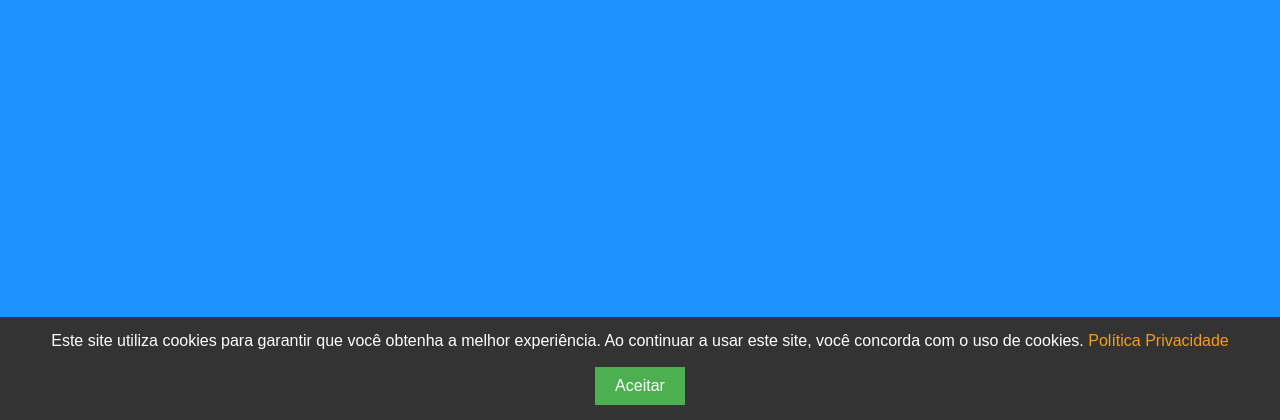
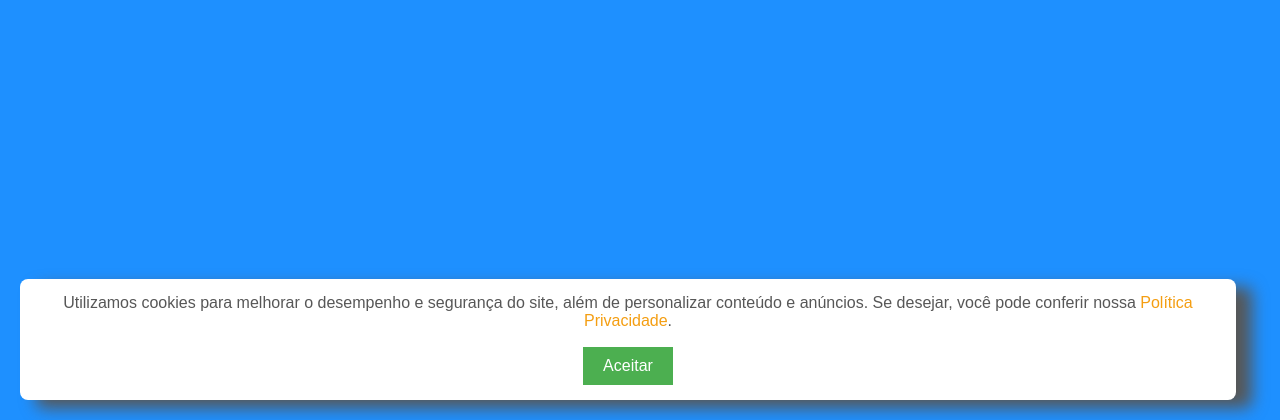
Before and after one commit to santosgv/WordKids, a Django app: page / in a window 1280 px wide. Shown: the part 380-800 px from the top of the page. Run offline with Django 5.2, Linux system fonts and the light colour scheme; data that the repository does not hold is empty.

Commit message:
new cookes

```diff
--- a/Backend/Core/templates/index.html
+++ b/Backend/Core/templates/index.html
@@ -1,8 +1,9 @@
 {% extends 'base.html' %}
+{% load i18n %}
 {% load static %}
 
 {% block 'title' %}
-Pagina inicial
+{% trans "Pagina Inicial" %}
 {% endblock %}
 
  {% block 'cabeca' %}
@@ -18,12 +19,12 @@ Pagina inicial
     <div class="row justify-content-center">
         {% for img in imagens %}
         <div class="card text-center carde" style="width: 20rem;">
-            <span class="badge badge-danger">Novo</span>
+            <span class="badge badge-danger">{% trans "Novo" %}</span>
             <img src="{{img.arquivo.url}}" class="card-img-top" alt="{{img.arquivo.url}}">
             <div class="card-body">
                 <h5 class="card-title">{{img.nome}}</h5>
                 <p class="card-text">{{img.descricao}}</p>
-                <a href="{% url 'Core:desenho' img.nome %}" class="btn btn-success">Ver</a>
+                <a href="{% url 'Core:desenho' img.nome %}" class="btn btn-success">{% trans "Ver" %}</a>
             </div>
         </div>
         {%endfor%}
@@ -32,11 +33,11 @@ Pagina inicial
     <nav aria-label="Page navigation example">
         <ul class="pagination">
             {% if imagens.has_previous %}
-          <li class="page-item"><a class="page-link" href="?page={{ imagens.previous_page_number }}">Voltar</a></li>
+          <li class="page-item"><a class="page-link" href="?page={{ imagens.previous_page_number }}">{% trans "Voltar" %}</a></li>
           {% endif %}
           <li class="page-item"><a class="page-link" href="#">{{ imagens.number }}:{{ imagens.paginator.num_pages }}</a></li>
           {% if imagens.has_next %}
-          <li class="page-item"><a class="page-link" href="?page={{ imagens.next_page_number }}">Proximo</a></li>
+          <li class="page-item"><a class="page-link" href="?page={{ imagens.next_page_number }}">{% trans "Proximo" %}</a></li>
           {% endif %}
         </ul>
       </nav>
--- a/Backend/Core/views.py
+++ b/Backend/Core/views.py
@@ -11,6 +11,7 @@ from django.http import JsonResponse,HttpResponse
 from django.views.decorators.cache import cache_page
 from django.core.cache import cache
 from PIL import Image
+
 
 def get_categorias():
     cached_categorias = cache.get('all_categorias')
--- a/Backend/Word/urls.py
+++ b/Backend/Word/urls.py
@@ -6,6 +6,7 @@ from django.conf.urls.static import static
 
 
 urlpatterns = [
+    path('admin/clearcache/', include('clearcache.urls')),
     path('admin/', admin.site.urls),
     path('',include('Core.urls')),
 ]
--- a/Backend/templates/base.html
+++ b/Backend/templates/base.html
@@ -82,7 +82,7 @@
       <p>Copyright 2024 Todos os direitos reservados</p>
   </nav>
   <div id="cookie-popup" class="cookie-popup">
-    <p>Este site utiliza cookies para garantir que você obtenha a melhor experiência. Ao continuar a usar este site, você concorda com o uso de cookies. <a href="{% url 'Core:politica'  %}">Política Privacidade</a></p>
+    <p>Utilizamos cookies para melhorar o desempenho e segurança do site, além de personalizar conteúdo e anúncios. Se desejar, você pode conferir nossa <a href="{% url 'Core:politica'  %}">Política Privacidade</a>.</p>
     <button id="cookie-accept">Aceitar</button>
 </div>
   </footer>
--- a/Backend/templates/static/css/css.css
+++ b/Backend/templates/static/css/css.css
@@ -103,11 +103,15 @@
   position: fixed;
   bottom: 0;
   left: 0;
-  width: 100%;
   padding: 15px;
-  background-color: #333;
-  color: #fff;
+  background-color: #fff;
+  color: #575757;
   text-align: center;
+  border-radius: 8px;
+  margin: 20px;
+  width: 95%;
+  align-content: center;
+  box-shadow: 1em 0.5em 1em;
 }
 
 #cookie-accept {
```
Also changed, not shown: Backend/Word/settings.py (+11 -0 lines).
